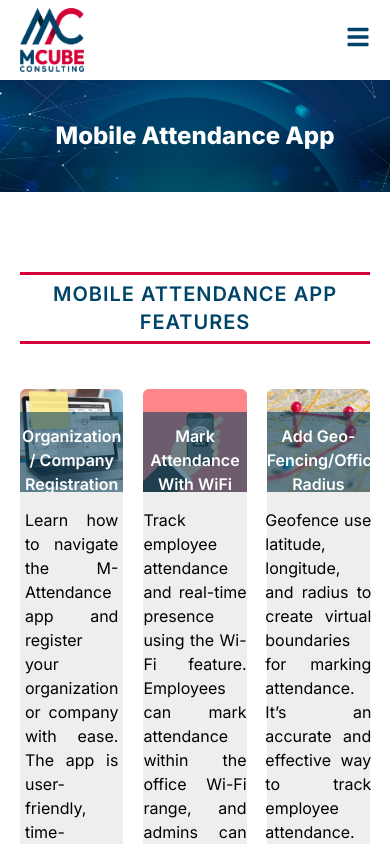
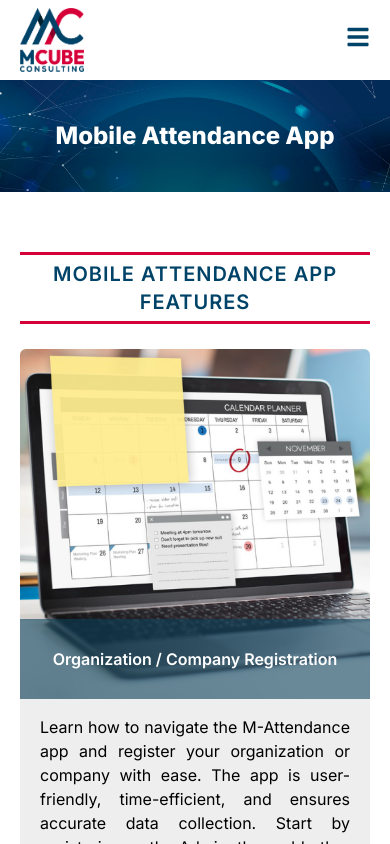
Before and after one commit to ShaikhAnsarAhmed/mcube, a Next.js app: page /mobile-attendance-app in a window 390 px wide. Shown: the top 844 px of the page. Built offline with nearby package versions, Linux system fonts and the light colour scheme.

Commit message:
add mobile attendance app

```diff
--- a/src/components/Products/MobileAttendanceApp.js
+++ b/src/components/Products/MobileAttendanceApp.js
@@ -34,10 +34,10 @@
 function MobileAttendanceApp() {
   return (
     <div>
-      <div className="py-10 custom-container ">
+      <div className="py-5 sm:py-10 custom-container ">
         <Heading title="Mobile Attendance App Features" />
 
-        <div className="grid grid-cols-3 gap-x-5 2xl:gap-x-10 2xl:gap-y-10 gap-y-5 my-10">
+        <div className="grid  grid-cols-1 sm:grid-cols-3 gap-x-5 2xl:gap-x-10 2xl:gap-y-10 gap-y-5 my-5 sm:my-10">
           {attendanceData.map((item, i) => (
             <div
               key={i}
@@ -49,7 +49,7 @@
                   alt="Destination"
                   className="w-full  mx-auto relative z-0 rounded-t-md transition-all duration-300 group-hover:scale-110"
                 />
-                <div className="absolute bottom-0 font-semibold h-20 2xl:h-0 py-3 text-white bg-primary/60 group-hover:bg-primary/80 w-full sm:text-xl text-center ">
+                <div className="absolute flex flex-col items-center justify-center bottom-0 font-semibold h-20 2xl:h-20 py-0 2xl:py-0 text-white bg-primary/60 group-hover:bg-primary/80 w-full sm:text-xl text-center ">
                   {item.title}
                 </div>
               </div>
```
